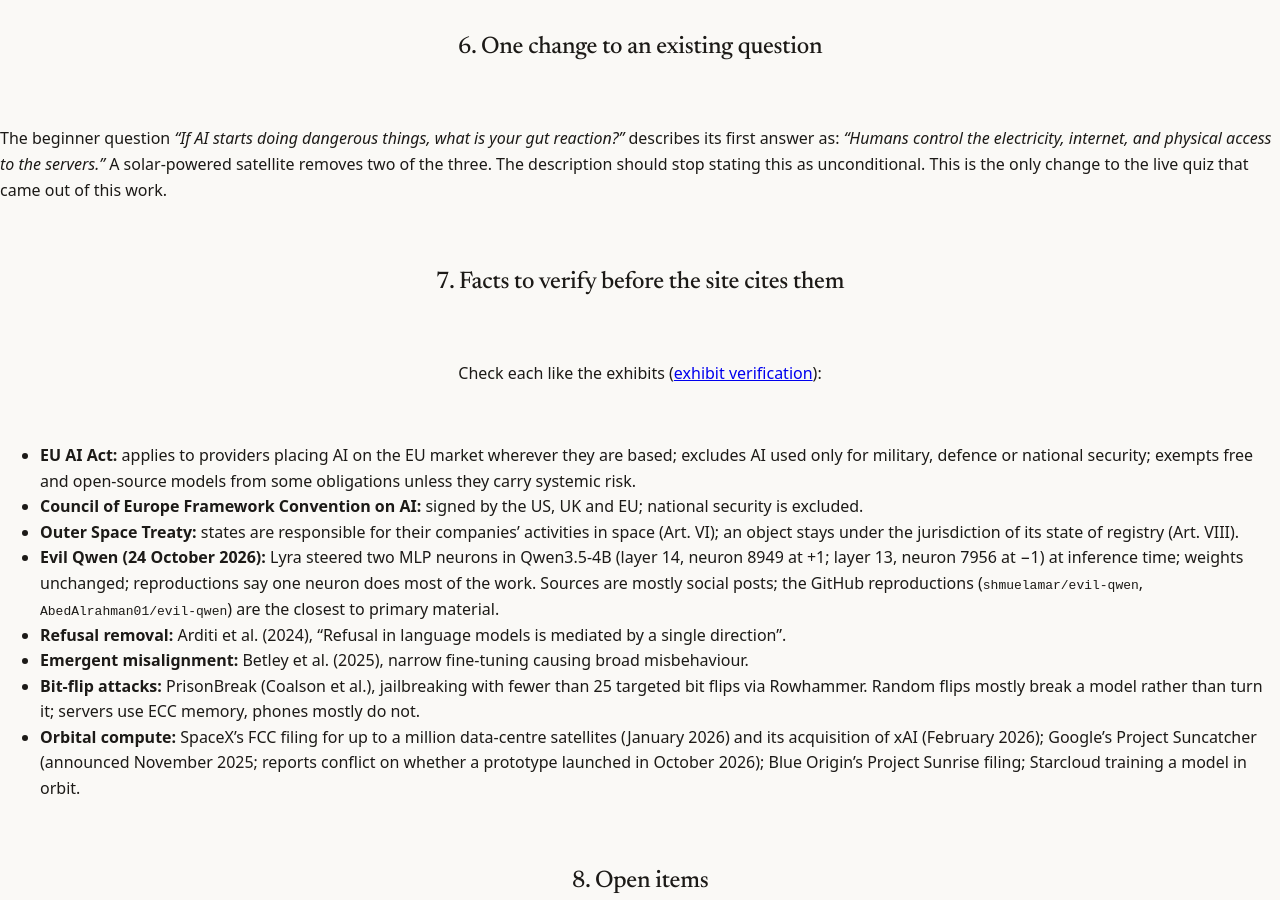
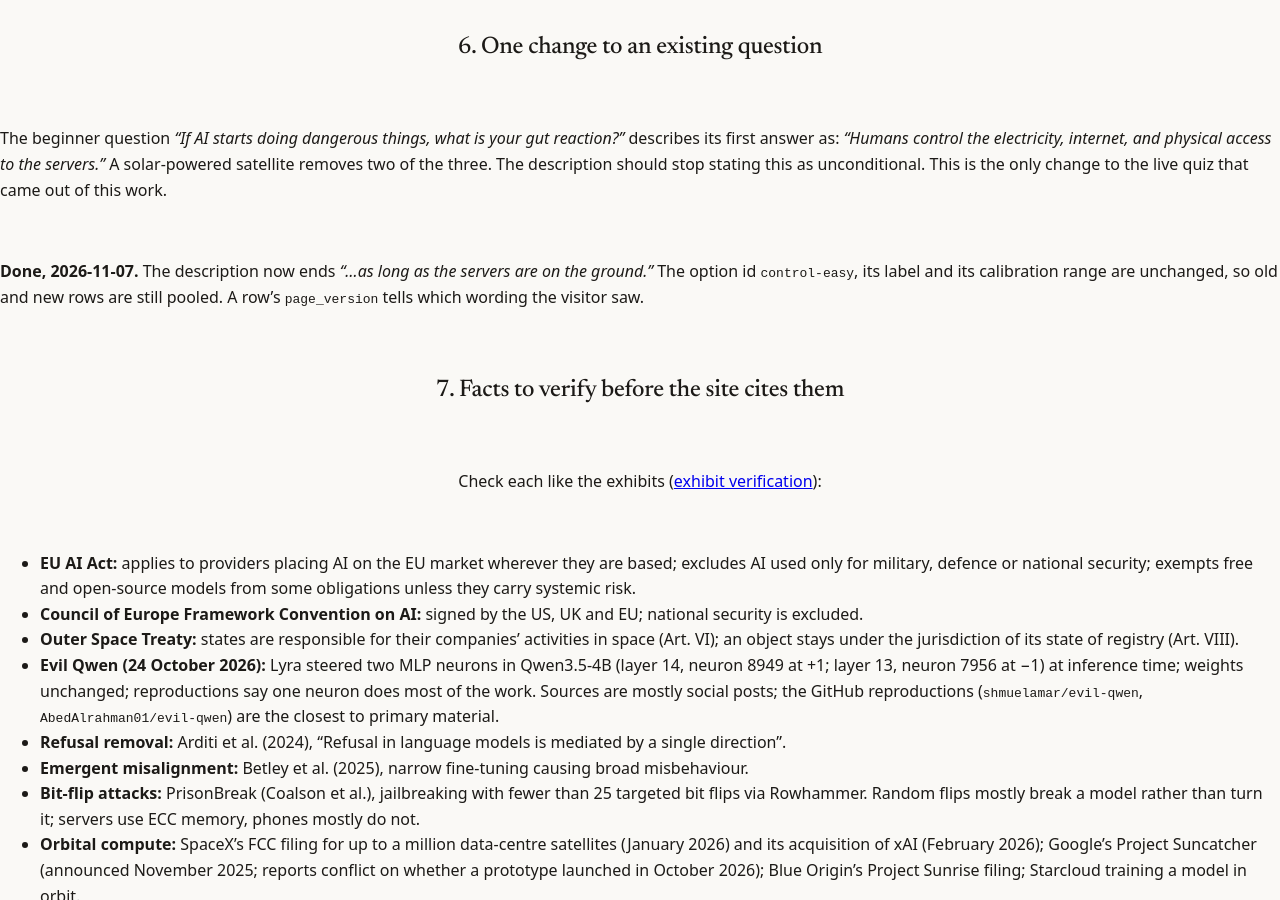
Before and after one commit to neoneye/pdoom-calculator, a Jekyll site: the page built from docs/2026-11-07-modelling-regulation-questions.md, in a window 1280 px wide and 900 px high, scrolled down 6619 px. Built offline with Jekyll 4.4.1, drawn with Linux system fonts in a browser that asks for light colours; our own code applies the rules of GitHub Pages for plain Markdown files.

Commit message:
Qualify the beginner quiz's "easily shut down" answer
Its description said humans control the electricity, internet and physical
access to the servers. Solar-powered satellites take away two of those
three, so the description now adds "as long as the servers are on the
ground". The option id, label and calibration range are unchanged.

Co-Authored-By: Claude Opus 5.5 <noreply@anthropic.com>

```diff
--- a/docs/2026-11-07-modelling-regulation-questions.md
+++ b/docs/2026-11-07-modelling-regulation-questions.md
@@ -223,6 +223,10 @@ to the servers."* A solar-powered satellite removes two of the three. The descri
 stop stating this as unconditional. This is the only change to the live quiz that came out of
 this work.
 
+**Done, 2026-11-07.** The description now ends *"…as long as the servers are on the ground."*
+The option id `control-easy`, its label and its calibration range are unchanged, so old and new
+rows are still pooled. A row's `page_version` tells which wording the visitor saw.
+
 ## 7. Facts to verify before the site cites them
 
 Check each like the exhibits ([exhibit verification](2026-08-31-exhibit-verification.md)):
--- a/index.html
+++ b/index.html
@@ -620,7 +620,7 @@ Gaps / potential future questions:
               {
                 id: 'control-easy',
                 label: 'The AI can easily be shut down.',
-                description: 'Humans control the electricity, internet, and physical access to the servers.'
+                description: 'Humans control the electricity, internet, and physical access to the servers, as long as the servers are on the ground.'
               },
               {
                 id: 'control-medium',
```
